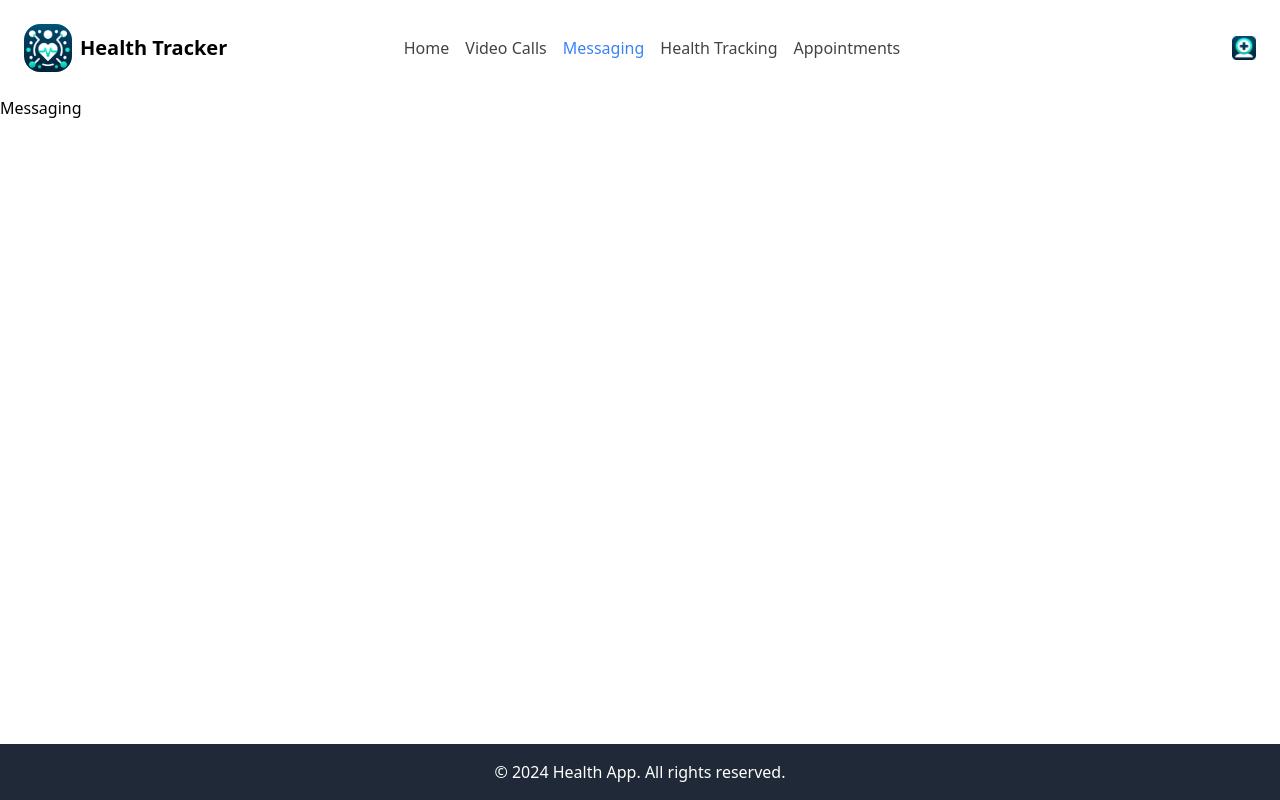
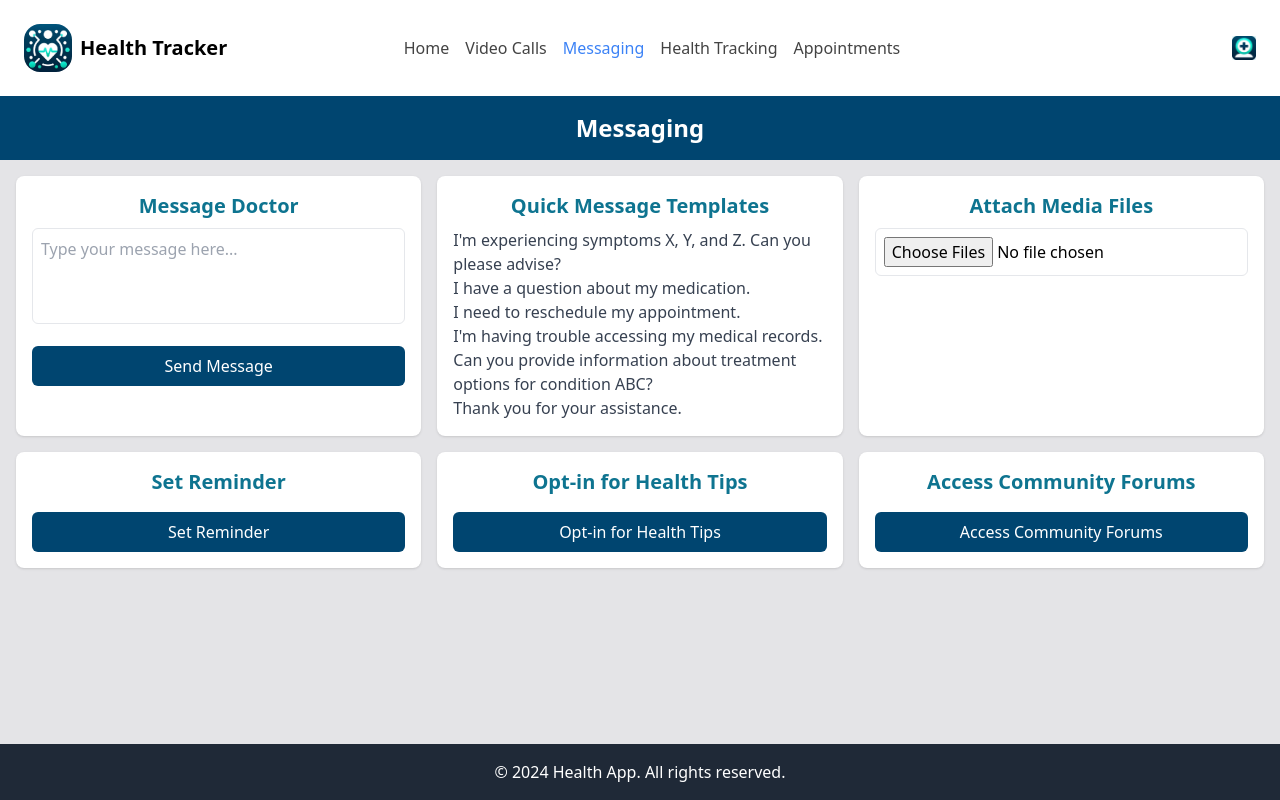
Before and after one commit to yasamanAbz/comp231-007-Team-2-W24-, a React (Create React App) app in the folder frontend/: page /messaging in a window 1280 px wide. Built offline with nearby package versions, Linux system fonts and the light colour scheme.

Commit message:
messaging component completed

```diff
--- a/frontend/src/components/Messaging/index.jsx
+++ b/frontend/src/components/Messaging/index.jsx
@@ -1,9 +1,192 @@
-import React from "react";
+import React, { useState } from "react";
+import { useNavigate } from "react-router-dom";
 
 function Messaging() {
+  const navigate = useNavigate();
+
+  // State to manage user input
+  const [message, setMessage] = useState("");
+  const [healthTipsOptedIn, setHealthTipsOptedIn] = useState(false);
+  const [reminderSet, setReminderSet] = useState(false);
+
+  // Function to handle sending a message
+  const sendMessage = () => {
+    // Logic to send message to doctor
+    // This could involve an API call to your backend
+    console.log("Message sent:", message);
+    // Clear the message input after sending
+    setMessage("");
+  };
+
+  // Function to handle attaching media files
+  const attachMedia = (event) => {
+    // Logic to handle attaching media files
+    const files = event.target.files;
+    console.log("Files attached:", files);
+  };
+
+  // Function to handle scheduling appointments
+  const scheduleAppointment = () => {
+    // Logic to navigate to appointment scheduling page
+    navigate("/schedule-appointment");
+  };
+
+  // Function to handle setting a reminder
+  const setReminder = () => {
+    // Simulated logic for setting a reminder
+    setReminderSet(true);
+  };
+
+  // Function to handle opting in for health tips
+  const optInHealthTips = () => {
+    // Simulated logic for opting in for health tips
+    setHealthTipsOptedIn(true);
+  };
+
+  // Function to handle accessing community forums
+  const accessCommunityForums = () => {
+    // Logic to navigate to community forums or discussion groups
+    navigate("/community-forums");
+  };
+
+  // Quick message templates
+  const quickMessageTemplates = [
+    "I'm experiencing symptoms X, Y, and Z. Can you please advise?",
+    "I have a question about my medication.",
+    "I need to reschedule my appointment.",
+    "I'm having trouble accessing my medical records.",
+    "Can you provide information about treatment options for condition ABC?",
+    "Thank you for your assistance.",
+  ];
+
+
   return (
-    <div>
-      <h1>Messaging</h1>
+    <div className="grow bg-zinc-200">
+      {/* Header */}
+      <div className="p-4 text-center text-white bg-[#004570]">
+        <h1 className="text-2xl font-bold">Messaging</h1>
+      </div>
+
+      {/* Messaging Section */}
+      <div className="grid grid-cols-1 gap-4 p-4 md:grid-cols-2 lg:grid-cols-3">
+        {/* Message Input */}
+        <div className="bg-white rounded-lg shadow">
+          <div className="p-4">
+            <h2 className="text-xl font-bold text-center text-cyan-700">
+              Message Doctor
+            </h2>
+            {/* Textarea for message input */}
+            <textarea
+              className="w-full h-24 p-2 mt-2 border rounded-md resize-none"
+              placeholder="Type your message here..."
+              value={message}
+              onChange={(e) => setMessage(e.target.value)}
+            ></textarea>
+            {/* Button to send message */}
+            <button
+              className="block w-full px-4 py-2 mt-4 text-white bg-[#004570] rounded-md hover:bg-[#003252] focus:outline-none focus:bg-[#003252]"
+              onClick={sendMessage}
+            >
+              Send Message
+            </button>
+          </div>
+        </div>
+
+        {/* Quick Message Templates */}
+        <div className="bg-white rounded-lg shadow">
+          <div className="p-4">
+            <h2 className="text-xl font-bold text-center text-cyan-700">
+              Quick Message Templates
+            </h2>
+            <ul className="mt-2">
+              {quickMessageTemplates.map((template, index) => (
+                <li
+                  key={index}
+                  className="text-gray-700 cursor-pointer hover:text-[#004570]"
+                  onClick={() => setMessage(template)}
+                >
+                  {template}
+                </li>
+              ))}
+            </ul>
+          </div>
+        </div>
+
+        {/* Attach Media Files */}
+        <div className="bg-white rounded-lg shadow">
+          <div className="p-4">
+            <h2 className="text-xl font-bold text-center text-cyan-700">
+              Attach Media Files
+            </h2>
+            {/* Input for attaching media files */}
+            <input
+              type="file"
+              multiple
+              className="block w-full p-2 mt-2 border rounded-md"
+              onChange={attachMedia}
+            />
+          </div>
+        </div>
+
+        {/* Set Reminder */}
+        <div className="bg-white rounded-lg shadow">
+          <div className="p-4">
+            <h2 className="text-xl font-bold text-center text-cyan-700">
+              Set Reminder
+            </h2>
+            {/* Button to set reminder */}
+            {!reminderSet ? (
+              <button
+                className="block w-full px-4 py-2 mt-4 text-white bg-[#004570] rounded-md hover:bg-[#003252] focus:outline-none focus:bg-[#003252]"
+                onClick={setReminder}
+              >
+                Set Reminder
+              </button>
+            ) : (
+              <p className="text-center text-gray-600">Reminder is already set.</p>
+            )}
+          </div>
+        </div>
+
+        {/* Opt-in for Health Tips */}
+        <div className="bg-white rounded-lg shadow">
+          <div className="p-4">
+            <h2 className="text-xl font-bold text-center text-cyan-700">
+              Opt-in for Health Tips
+            </h2>
+            {/* Button to opt-in for health tips */}
+            {!healthTipsOptedIn ? (
+              <button
+                className="block w-full px-4 py-2 mt-4 text-white bg-[#004570] rounded-md hover:bg-[#003252] focus:outline-none focus:bg-[#003252]"
+                onClick={optInHealthTips}
+              >
+                Opt-in for Health Tips
+              </button>
+            ) : (
+              <p className="text-center text-gray-600">You are already opted in for health tips.</p>
+            )}
+          </div>
+        </div>
+
+        {/* Access Community Forums */}
+        <div className="bg-white rounded-lg shadow">
+          <div className="p-4">
+            <h2 className="text-xl font-bold text-center text-cyan-700">
+              Access Community Forums
+            </h2>
+            {/* Button to access community forums */}
+            <button
+              className="block w-full px-4 py-2 mt-4 text-white bg-[#004570] rounded-md hover:bg-[#003252] focus:outline-none focus:bg-[#003252]"
+              onClick={accessCommunityForums}
+            >
+              Access Community Forums
+            </button>
+          </div>
+        </div>
+
+        {/* Add more features/components as needed */}
+
+      </div>
     </div>
   );
 }
```
